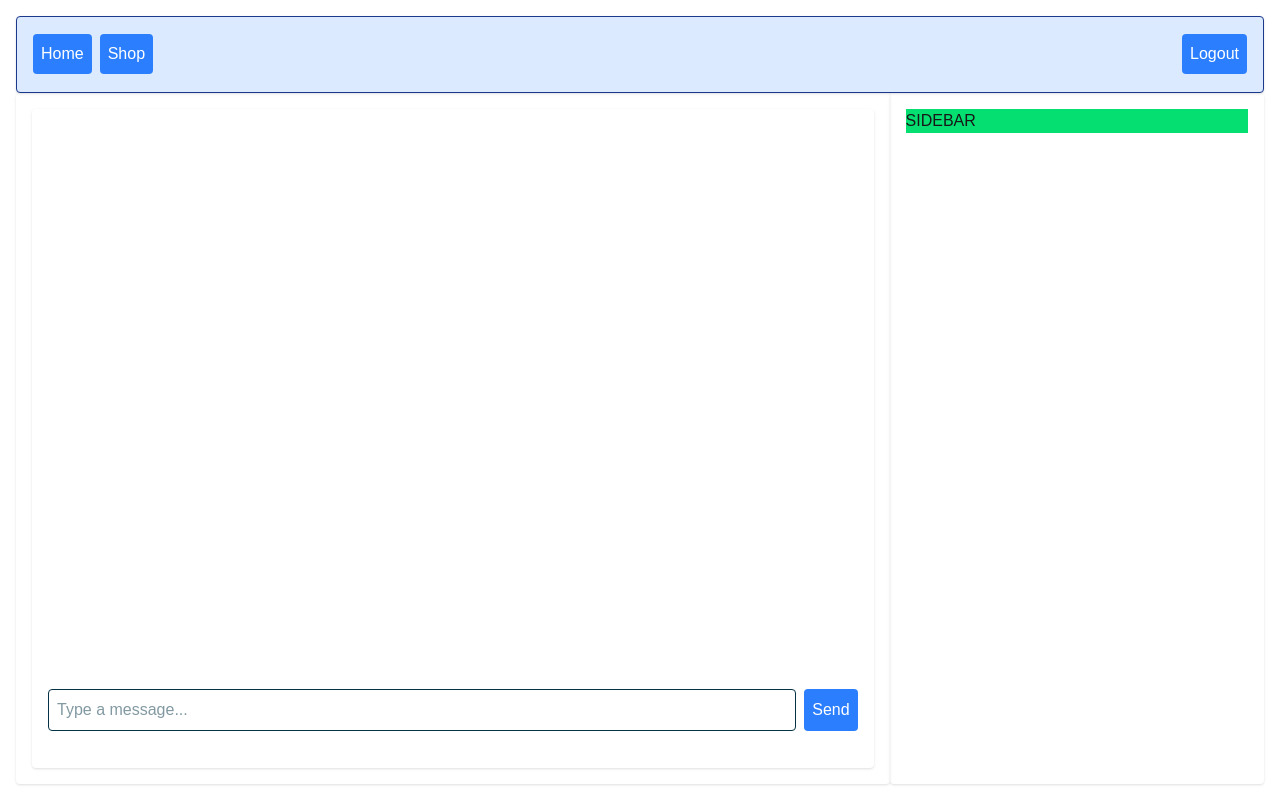
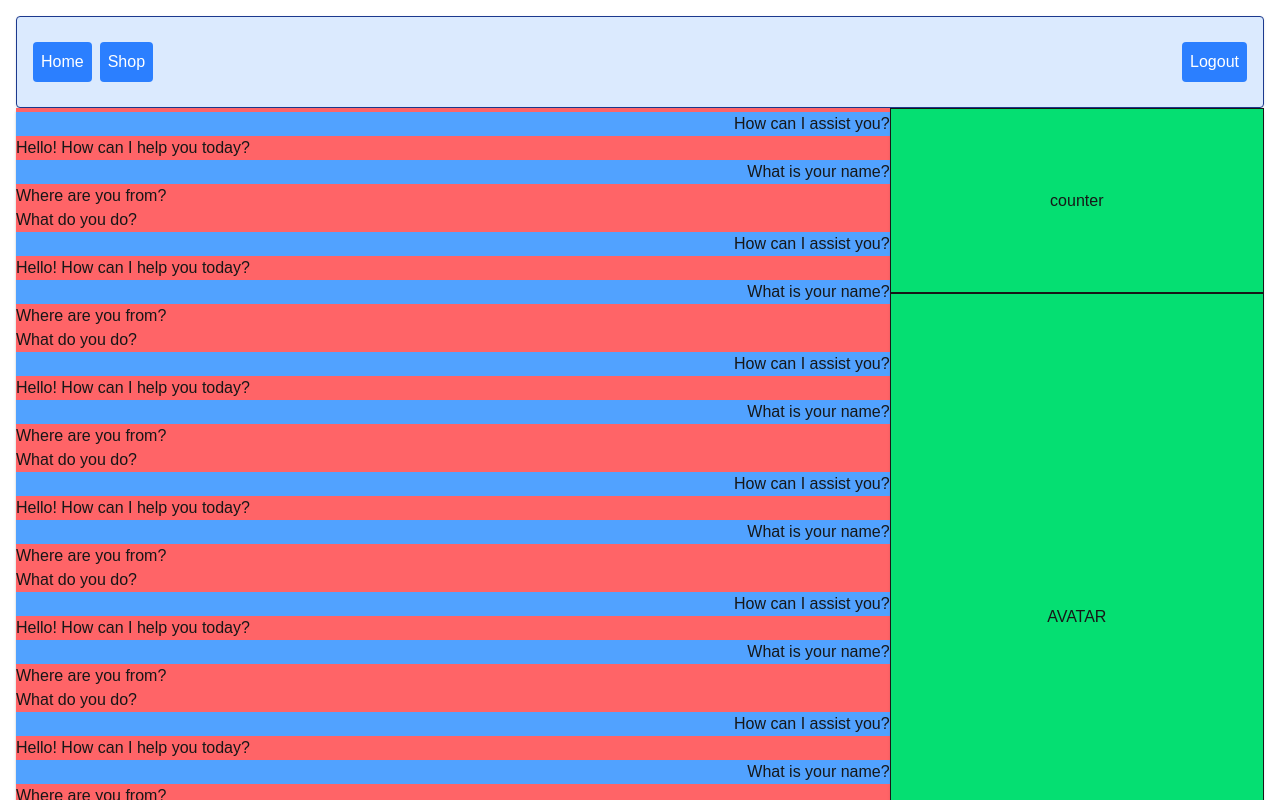
Before and after one commit to crebollarramirez/study-buddy, a Next.js app in the folder client/: page / in a window 1280 px wide. Shown: the top 800 px of the page. Built offline with nearby package versions, Linux system fonts and the light colour scheme.

Commit message:
added avatar and counter to sidebar

```diff
--- /dev/null
+++ b/client/src/app/components/avatar.jsx
@@ -0,0 +1,9 @@
+import React from "react";
+
+export default function Avatar() {
+    return (
+      <div className="bg-green-400 justify-center flex flex-row items-center h-full">
+        AVATAR
+      </div>
+    );
+  }
--- a/client/src/app/components/chat.jsx
+++ b/client/src/app/components/chat.jsx
@@ -43,20 +43,52 @@ export default function Chat() {
 
   // Dummy data
   const dummyData = [
-    "Hello! How can I help you today?",
-    "What is your name?",
-    "Where are you from?",
-    "What do you do?",
-    "How can I assist you?",
+    ["Hello! How can I help you today?", true],
+    ["What is your name?", false],
+    ["Where are you from?", true],
+    ["What do you do?", true],
+    ["How can I assist you?", false],
+    ["Hello! How can I help you today?", true],
+    ["What is your name?", false],
+    ["Where are you from?", true],
+    ["What do you do?", true],
+    ["How can I assist you?", false],
+    ["Hello! How can I help you today?", true],
+    ["What is your name?", false],
+    ["Where are you from?", true],
+    ["What do you do?", true],
+    ["How can I assist you?", false],
+    ["Hello! How can I help you today?", true],
+    ["What is your name?", false],
+    ["Where are you from?", true],
+    ["What do you do?", true],
+    ["How can I assist you?", false],
+    ["Hello! How can I help you today?", true],
+    ["What is your name?", false],
+    ["Where are you from?", true],
+    ["What do you do?", true],
+    ["How can I assist you?", false],
+    ["Hello! How can I help you today?", true],
+    ["What is your name?", false],
+    ["Where are you from?", true],
+    ["What do you do?", true],
+    ["How can I assist you?", false],
+    ["Hello! How can I help you today?", true],
+    ["What is your name?", false],
+    ["Where are you from?", true],
+    ["What do you do?", true],
+    ["How can I assist you?", false]
   ];
 
-
   return (
-    <div className="bg-white p-4 h-full max-h-full rounded shadow">
+    <div className="bg-white h-full max-h-full rounded shadow">
       <div className=" overflow-y-hidden h-[90%]
       max-h-[90%]" ref={chatWindowRef}>
         {messages.map((message, index) => (
           <ChatBubble key={index} message={message} isUser={false}/>
+        ))}
+        {dummyData.map((message, index) => (
+          <ChatBubble key={index} message={message[0]} isUser={message[1]}/>
         ))}
       </div>
 
--- /dev/null
+++ b/client/src/app/components/counter.jsx
@@ -0,0 +1,9 @@
+import React from "react";
+
+export default function Counter() {
+    return (
+      <div className="bg-green-400 justify-center flex flex-row items-center h-full">
+        counter
+      </div>
+    );
+  }
--- a/client/src/app/components/sidebar.jsx
+++ b/client/src/app/components/sidebar.jsx
@@ -1,9 +1,19 @@
 import React from "react";
+import Avatar from "./avatar";
+import Counter from "./counter";
 
 export default function Sidebar({message}) {
     return (
-      <div className="bg-green-400">
-        SIDEBAR
+      <div className="bg-green-400 justify-center grid grid-rows-9 h-full w-full grid-cols-1">
+
+        <div className="row-span-2 border h-full w-full">
+          <Counter />
+        </div>
+
+        <div className="row-span-7 border h-full w-full">
+          <Avatar />
+        </div>
+
       </div>
     );
   }
--- a/client/src/app/page.jsx
+++ b/client/src/app/page.jsx
@@ -10,11 +10,11 @@ export default function Home() {
         <NavBar />
       </div>
 
-      <div className="bg-white-100 p-4 rounded shadow row-span-1 col-span-1">
+      <div className="bg-white-100 rounded shadow row-span-1 col-span-1">
         <Chat />
       </div>
 
-      <div className="bg-white-100 p-4 rounded shadow row-span-1 col-span-1">
+      <div className="bg-white-100  rounded shadow row-span-1 col-span-1">
         <Sidebar />
       </div>
     </div>
```
